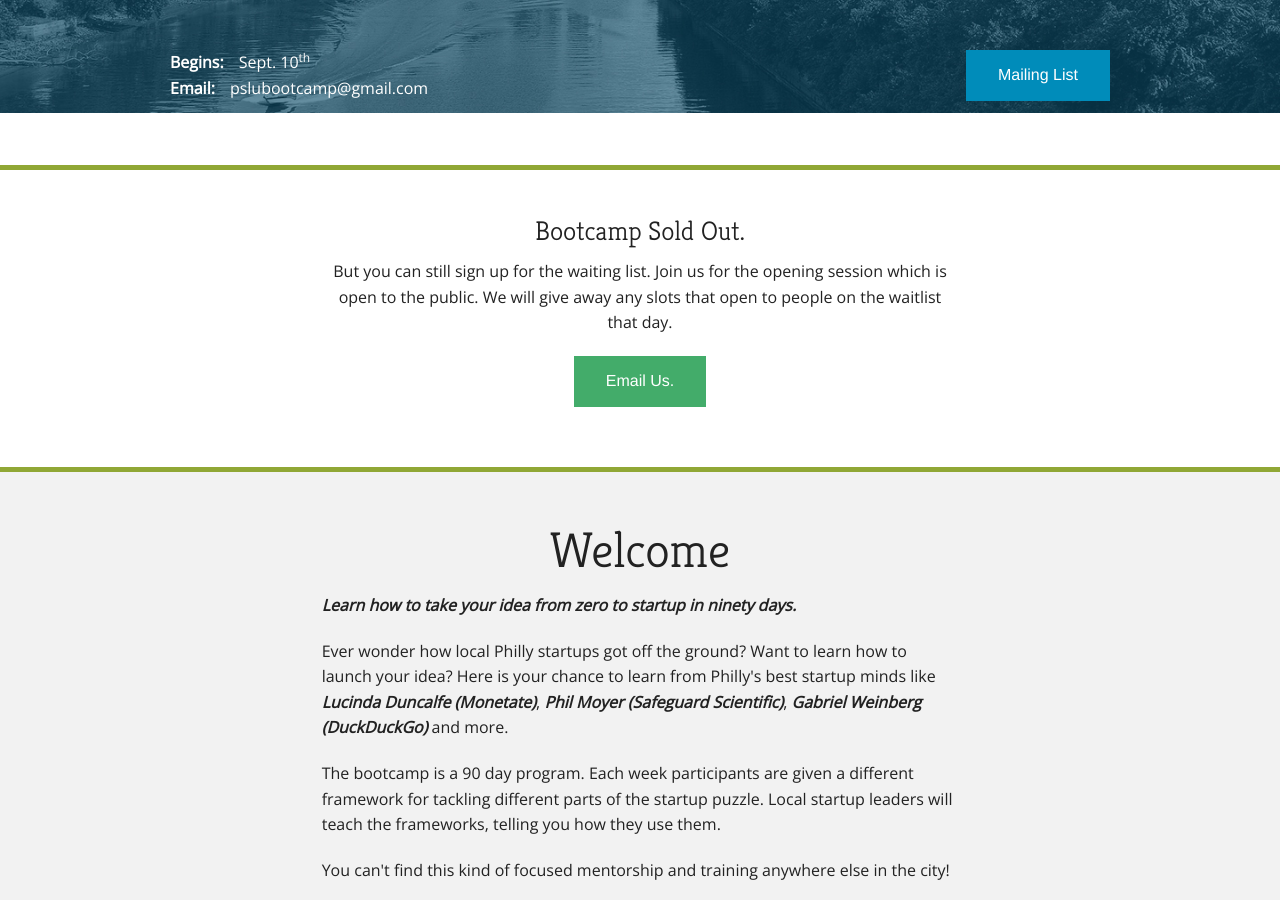
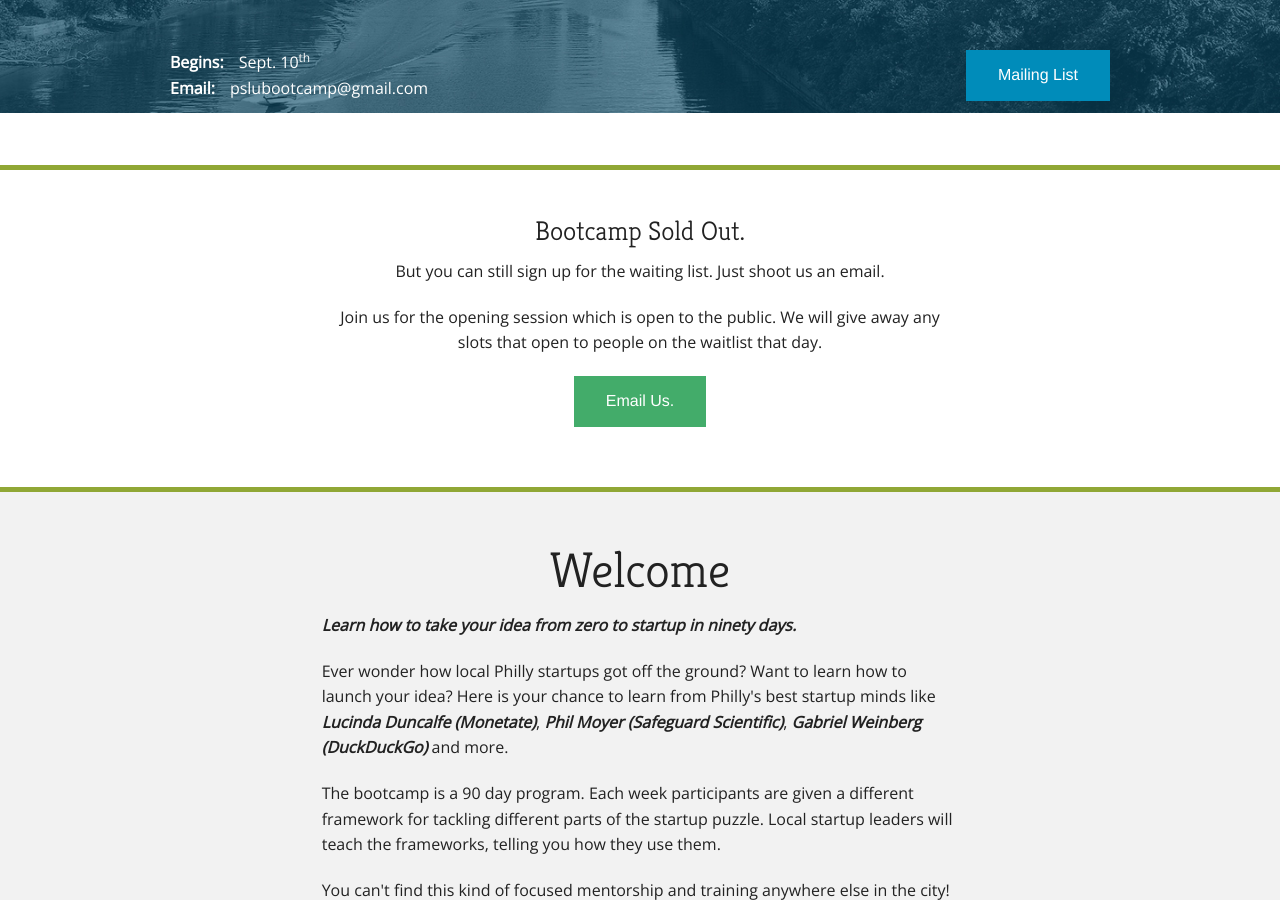
Before and after one commit to phillystartupleaders/bootcamp, a Jekyll site: the page built from index.html, in a window 1280 px wide and 900 px high, scrolled down 330 px. Built offline with Jekyll 4.4.1, drawn with Linux system fonts in a browser that asks for light colours; nearby versions of some CDN libraries.

Commit message:
kert should proffread better next time

```diff
--- a/index.html
+++ b/index.html
@@ -38,7 +38,8 @@ layout: default
   <div class="row">
     <div class="small-12 medium-10 large-8 medium-centered columns" style="text-align: center;">
         <h3 style="text-align: center; ">Bootcamp Sold Out. </h3>
-        <p>But you can still sign up for the waiting list.  Join us for the opening session which is open to the public.  We will give away any slots that open to people on the waitlist that day.
+        <p>But you can still sign up for the waiting list. Just shoot us an email.</p>
+        <p> Join us for the opening session which is open to the public.  We will give away any slots that open to people on the waitlist that day.
         </p>
         <button style="text-align: center;" class="button success"><a href="mailto:pslubootcamp@gmail.com">Email Us.</a></button>
 
```
